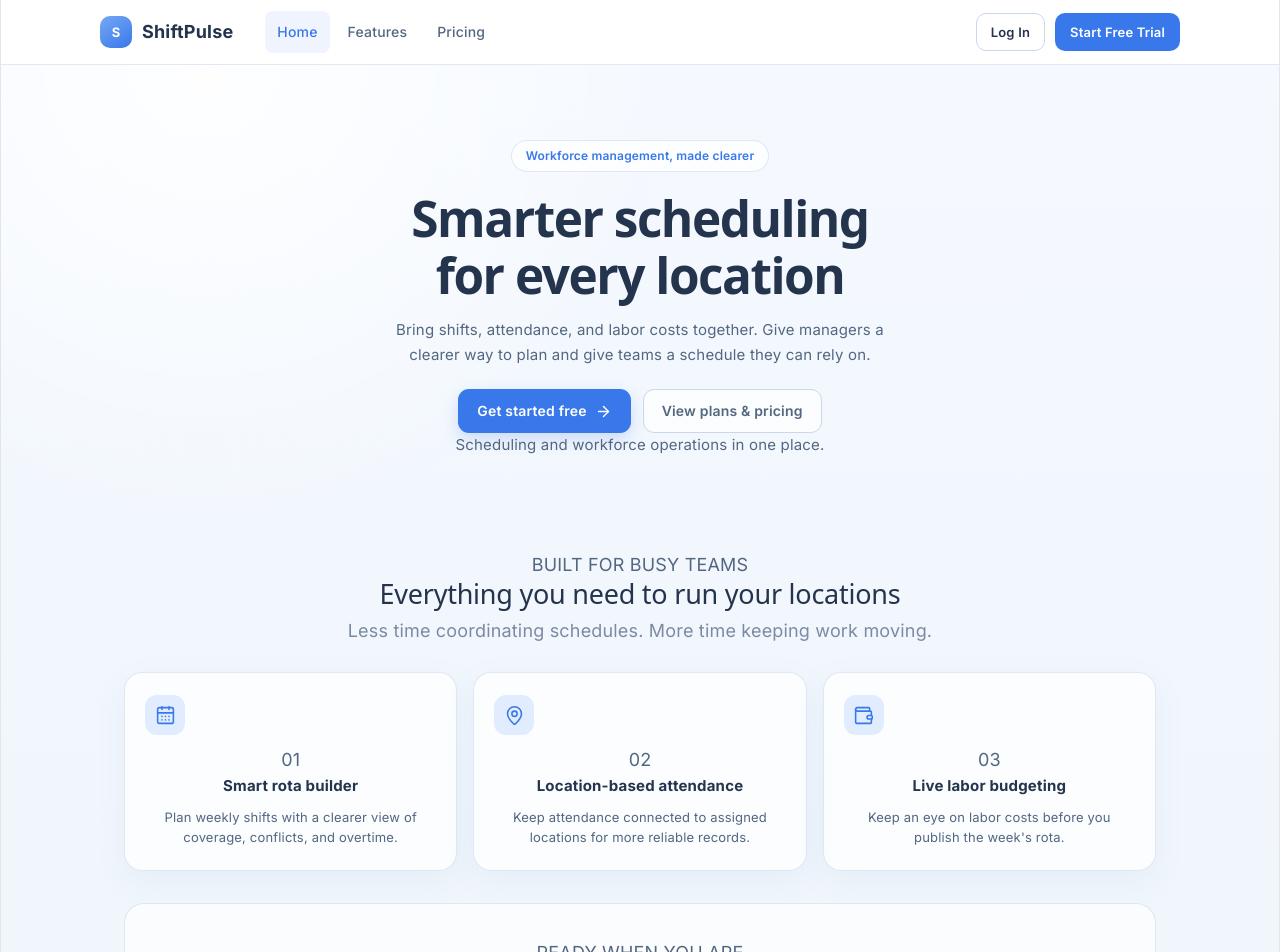
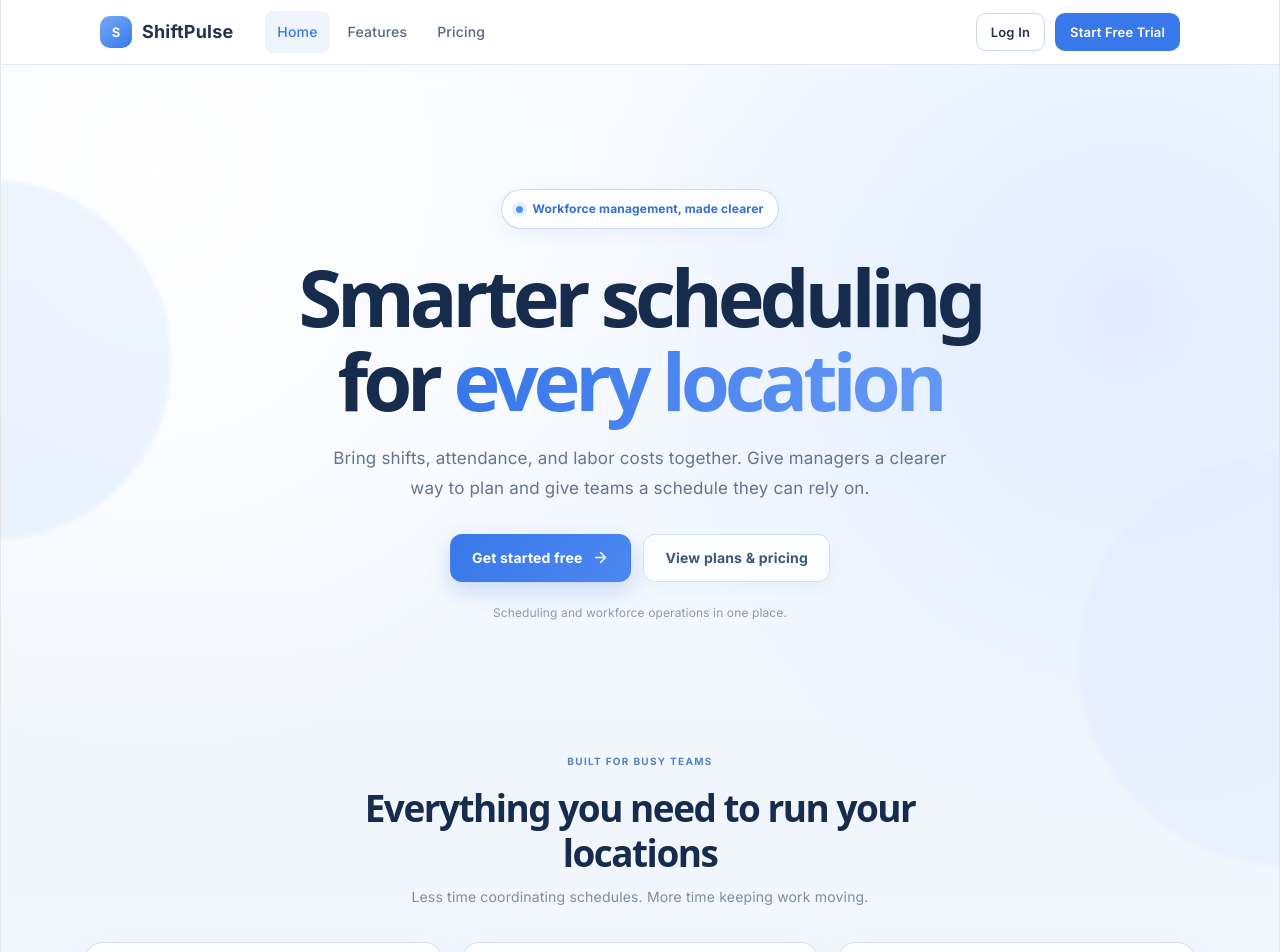
Before and after one commit to talhaimran3/fictional-space-robot, a React app in the folder multi-tenant-saas/frontend/: page / in a window 1280 px wide. Shown: the top 952 px of the page. Built offline with nearby package versions, Linux system fonts and the light colour scheme; the HTML template or start-up script is replaced by a standard one.

Commit message:
Add modern landing page styling and motion

```diff
--- a/multi-tenant-saas/frontend/src/components/LandingPage.css
+++ b/multi-tenant-saas/frontend/src/components/LandingPage.css
@@ -1,52 +1,114 @@
 .sp-landing {
-  --sp-navy: #24344d;
+  --sp-navy: #172b4d;
   --sp-text: #536781;
-  --sp-muted: #7a8ba3;
+  --sp-muted: #7c8da5;
   --sp-blue: #3978ea;
-  --sp-border: rgba(198, 215, 234, 0.55);
-  --sp-glass: rgba(255, 255, 255, 0.72);
-  font-family: Inter, system-ui, sans-serif;
+  --sp-blue-dark: #2864d4;
+  --sp-border: rgba(196, 213, 235, 0.72);
+  --sp-surface: rgba(255, 255, 255, 0.82);
+  position: relative;
+  isolation: isolate;
+  overflow: hidden;
+  width: 100%;
   color: var(--sp-text);
+  font-family: Inter, system-ui, -apple-system, BlinkMacSystemFont, "Segoe UI",
+    sans-serif;
   background:
-    radial-gradient(circle at 16% 0%, rgba(255, 255, 255, 0.9), transparent 30%),
-    linear-gradient(180deg, #f5f9ff 0%, #eef5fb 100%);
+    radial-gradient(ellipse at 12% 8%, rgba(255, 255, 255, 0.98), transparent 34%),
+    radial-gradient(ellipse at 88% 18%, rgba(205, 225, 255, 0.52), transparent 32%),
+    linear-gradient(180deg, #f7faff 0%, #f1f6fd 56%, #f8fbff 100%);
+}
+
+.sp-landing::before,
+.sp-landing::after {
+  position: absolute;
+  z-index: -1;
+  content: "";
+  pointer-events: none;
+  border-radius: 50%;
+  filter: blur(2px);
+}
+
+.sp-landing::before {
+  top: 115px;
+  left: -190px;
+  width: 360px;
+  height: 360px;
+  background: rgba(207, 226, 255, 0.34);
+}
+
+.sp-landing::after {
+  top: 390px;
+  right: -210px;
+  width: 410px;
+  height: 410px;
+  background: rgba(221, 234, 255, 0.42);
 }
 
 .sp-landing-hero {
-  max-width: 780px;
+  position: relative;
+  max-width: 1120px;
   margin: 0 auto;
-  padding: 72px 24px 48px;
+  padding: clamp(76px, 10vw, 124px) 24px clamp(72px, 8vw, 104px);
   text-align: center;
+}
+
+.sp-landing-hero-content {
+  max-width: 850px;
+  margin: 0 auto;
+  animation: sp-landing-rise-in 700ms cubic-bezier(0.2, 0.7, 0.25, 1) both;
 }
 
 .sp-landing-pill {
   display: inline-flex;
-  height: 32px;
+  min-height: 34px;
   align-items: center;
-  padding: 0 14px;
+  justify-content: center;
+  gap: 9px;
+  margin-bottom: 25px;
+  padding: 6px 14px;
+  border: 1px solid rgba(177, 202, 239, 0.7);
   border-radius: 999px;
-  border: 1px solid var(--sp-border);
-  background: rgba(255, 255, 255, 0.75);
-  color: var(--sp-blue);
+  background: rgba(255, 255, 255, 0.78);
+  box-shadow: 0 5px 18px rgba(49, 91, 151, 0.06);
+  color: #356fcf;
   font-size: 12px;
-  font-weight: 600;
-  margin-bottom: 18px;
+  font-weight: 650;
+  letter-spacing: 0.015em;
+}
+
+.sp-landing-pill-dot {
+  width: 7px;
+  height: 7px;
+  flex: 0 0 7px;
+  border-radius: 50%;
+  background: #4d91f5;
+  box-shadow: 0 0 0 4px rgba(77, 145, 245, 0.13);
 }
 
 .sp-landing-hero h1 {
-  margin: 0 0 14px;
+  margin: 0 auto 22px;
   color: var(--sp-navy);
-  font-size: clamp(1.9rem, 4.5vw, 2.75rem);
-  font-weight: 700;
-  letter-spacing: -0.03em;
-  line-height: 1.15;
+  font-size: clamp(2.45rem, 6.2vw, 4.65rem);
+  font-weight: 760;
+  letter-spacing: -0.065em;
+  line-height: 1.06;
 }
 
-.sp-landing-hero p {
-  margin: 0 auto 22px;
-  max-width: 520px;
-  font-size: 15px;
-  line-height: 1.65;
+.sp-landing-heading-accent {
+  color: var(--sp-blue);
+  background: linear-gradient(105deg, #3978ea 8%, #6397f4 92%);
+  -webkit-background-clip: text;
+  background-clip: text;
+  -webkit-text-fill-color: transparent;
+}
+
+.sp-landing-intro {
+  max-width: 625px;
+  margin: 0 auto 30px;
+  color: #63758e;
+  font-size: clamp(15px, 1.5vw, 17px);
+  line-height: 1.75;
 }
 
 .sp-landing-ctas {
@@ -57,106 +119,303 @@
 }
 
 .sp-landing-btn {
-  height: 44px;
-  padding: 0 18px;
-  border-radius: 11px;
   display: inline-flex;
+  min-height: 48px;
   align-items: center;
-  gap: 8px;
+  justify-content: center;
+  gap: 10px;
+  padding: 0 21px;
+  border: 1px solid transparent;
+  border-radius: 12px;
   font-size: 14px;
-  font-weight: 600;
+  font-weight: 650;
   text-decoration: none;
-  border: 1px solid transparent;
+  transition:
+    transform 200ms ease,
+    box-shadow 200ms ease,
+    background-color 200ms ease,
+    border-color 200ms ease,
+    color 200ms ease;
+}
+
+.sp-landing-btn:focus-visible {
+  outline: 3px solid rgba(57, 120, 234, 0.3);
+  outline-offset: 3px;
 }
 
 .sp-landing-btn--primary {
-  background: var(--sp-blue);
   color: #fff;
-  box-shadow: 0 6px 16px rgba(57, 120, 234, 0.22);
+  background: linear-gradient(115deg, #3978ea, #4b87f0);
+  box-shadow: 0 9px 22px rgba(57, 120, 234, 0.23);
+}
+
+.sp-landing-btn--primary:hover {
+  transform: translateY(-2px);
+  background: linear-gradient(115deg, #2f6fdf, #3978ea);
+  box-shadow: 0 13px 26px rgba(57, 120, 234, 0.29);
+}
+
+.sp-landing-btn--primary svg {
+  transition: transform 200ms ease;
+}
+
+.sp-landing-btn--primary:hover svg {
+  transform: translateX(3px);
 }
 
 .sp-landing-btn--outline {
-  background: rgba(255, 255, 255, 0.7);
-  border-color: #cad8ea;
-  color: var(--sp-text);
+  border-color: #d3dfef;
+  color: #405672;
+  background: rgba(255, 255, 255, 0.76);
+  box-shadow: 0 5px 16px rgba(49, 91, 151, 0.045);
+}
+
+.sp-landing-btn--outline:hover {
+  transform: translateY(-2px);
+  border-color: #a9c5ef;
+  color: var(--sp-blue-dark);
+  background: #fff;
+}
+
+.sp-landing-note {
+  margin: 18px 0 0;
+  color: #8a9ab0;
+  font-size: 12px;
+  letter-spacing: 0.01em;
 }
 
 .sp-landing-features {
-  max-width: 1080px;
+  max-width: 1160px;
   margin: 0 auto;
-  padding: 24px 24px 72px;
+  padding: 18px 24px clamp(70px, 9vw, 112px);
 }
 
 .sp-landing-section-head {
+  max-width: 650px;
+  margin: 0 auto 34px;
   text-align: center;
-  margin-bottom: 28px;
+  animation: sp-landing-rise-in 700ms 100ms cubic-bezier(0.2, 0.7, 0.25, 1) both;
+}
+
+.sp-landing-kicker {
+  display: inline-block;
+  margin-bottom: 12px;
+  color: #5482c5;
+  font-size: 10px;
+  font-weight: 750;
+  letter-spacing: 0.13em;
 }
 
 .sp-landing-section-head h2 {
-  margin: 0 0 8px;
+  margin: 0 0 10px;
   color: var(--sp-navy);
-  font-size: 1.5rem;
+  font-size: clamp(1.55rem, 3vw, 2.05rem);
+  font-weight: 720;
+  letter-spacing: -0.04em;
+  line-height: 1.2;
 }
 
 .sp-landing-section-head p {
   margin: 0;
   color: var(--sp-muted);
+  font-size: 14px;
+  line-height: 1.65;
 }
 
 .sp-landing-grid {
   display: grid;
   grid-template-columns: repeat(3, minmax(0, 1fr));
-  gap: 16px;
-  margin-bottom: 32px;
+  gap: 18px;
+  margin-bottom: 30px;
 }
 
 .sp-landing-card {
-  padding: 22px 20px;
-  border-radius: 18px;
+  position: relative;
+  min-height: 205px;
+  padding: 26px 24px;
+  overflow: hidden;
   border: 1px solid var(--sp-border);
-  background: var(--sp-glass);
-  box-shadow: 0 10px 32px rgba(80, 132, 191, 0.07);
+  border-radius: 19px;
+  background: var(--sp-surface);
+  box-shadow: 0 12px 34px rgba(57, 91, 137, 0.055);
+  backdrop-filter: blur(12px);
+  animation: sp-landing-rise-in 650ms cubic-bezier(0.2, 0.7, 0.25, 1) both;
+  transition:
+    transform 220ms ease,
+    border-color 220ms ease,
+    box-shadow 220ms ease;
+}
+
+.sp-landing-card:nth-child(1) {
+  animation-delay: 160ms;
+}
+
+.sp-landing-card:nth-child(2) {
+  animation-delay: 240ms;
+}
+
+.sp-landing-card:nth-child(3) {
+  animation-delay: 320ms;
+}
+
+.sp-landing-card:hover {
+  transform: translateY(-5px);
+  border-color: rgba(143, 180, 235, 0.85);
+  box-shadow: 0 18px 40px rgba(57, 91, 137, 0.11);
 }
 
 .sp-landing-icon {
-  width: 40px;
-  height: 40px;
-  border-radius: 12px;
   display: grid;
+  width: 44px;
+  height: 44px;
+  margin-bottom: 22px;
   place-items: center;
-  background: #e1edff;
+  border: 1px solid rgba(179, 207, 248, 0.65);
+  border-radius: 14px;
   color: var(--sp-blue);
-  margin-bottom: 12px;
+  background: linear-gradient(145deg, #edf4ff, #e2edff);
+}
+
+.sp-landing-card-number {
+  position: absolute;
+  top: 27px;
+  right: 25px;
+  color: #a8b9d0;
+  font-size: 11px;
+  font-weight: 700;
+  letter-spacing: 0.08em;
 }
 
 .sp-landing-card h3 {
-  margin: 0 0 8px;
+  margin: 0 0 9px;
   color: var(--sp-navy);
-  font-size: 15px;
+  font-size: 16px;
+  font-weight: 700;
+  letter-spacing: -0.015em;
 }
 
 .sp-landing-card p {
+  max-width: 310px;
   margin: 0;
+  color: #71829a;
   font-size: 13px;
-  line-height: 1.55;
+  line-height: 1.7;
 }
 
 .sp-landing-cta-band {
-  text-align: center;
-  padding: 36px 24px;
-  border-radius: 20px;
-  border: 1px solid var(--sp-border);
-  background: rgba(255, 255, 255, 0.7);
+  display: flex;
+  align-items: center;
+  justify-content: space-between;
+  gap: 24px;
+  padding: 30px 34px;
+  border: 1px solid rgba(185, 209, 241, 0.8);
+  border-radius: 21px;
+  background:
+    radial-gradient(circle at 90% 0%, rgba(255, 255, 255, 0.8), transparent 38%),
+    linear-gradient(115deg, rgba(231, 241, 255, 0.96), rgba(246, 250, 255, 0.96));
+  box-shadow: 0 12px 32px rgba(57, 91, 137, 0.055);
+  animation: sp-landing-rise-in 700ms 300ms cubic-bezier(0.2, 0.7, 0.25, 1) both;
+}
+
+.sp-landing-cta-copy .sp-landing-kicker {
+  margin-bottom: 8px;
 }
 
 .sp-landing-cta-band h2 {
-  margin: 0 0 16px;
+  margin: 0;
   color: var(--sp-navy);
-  font-size: 1.25rem;
+  font-size: clamp(1.15rem, 2.5vw, 1.5rem);
+  font-weight: 720;
+  letter-spacing: -0.035em;
+}
+
+@keyframes sp-landing-rise-in {
+  from {
+    opacity: 0;
+    transform: translateY(16px);
+  }
+
+  to {
+    opacity: 1;
+    transform: translateY(0);
+  }
 }
 
 @media (max-width: 800px) {
   .sp-landing-grid {
     grid-template-columns: 1fr;
+    max-width: 560px;
+    margin-right: auto;
+    margin-left: auto;
+  }
+
+  .sp-landing-card {
+    min-height: 0;
+  }
+
+  .sp-landing-card p {
+    max-width: none;
+  }
+
+  .sp-landing-cta-band {
+    max-width: 560px;
+    flex-direction: column;
+    align-items: flex-start;
+    margin: 0 auto;
   }
 }
+
+@media (max-width: 520px) {
+  .sp-landing-hero {
+    padding: 68px 20px 64px;
+  }
+
+  .sp-landing-pill {
+    margin-bottom: 21px;
+    font-size: 11px;
+  }
+
+  .sp-landing-hero h1 {
+    font-size: clamp(2.25rem, 11vw, 3.1rem);
+    letter-spacing: -0.06em;
+  }
+
+  .sp-landing-intro {
+    font-size: 14px;
+  }
+
+  .sp-landing-ctas {
+    flex-direction: column;
+    align-items: stretch;
+    max-width: 330px;
+    margin: 0 auto;
+  }
+
+  .sp-landing-btn {
+    width: 100%;
+  }
+
+  .sp-landing-features {
+    padding-right: 20px;
+    padding-left: 20px;
+  }
+
+  .sp-landing-card {
+    padding: 23px 21px;
+  }
+
+  .sp-landing-cta-band {
+    padding: 25px 22px;
+  }
+}
+
+@media (prefers-reduced-motion: reduce) {
+  .sp-landing *,
+  .sp-landing *::before,
+  .sp-landing *::after {
+    scroll-behavior: auto !important;
+    animation-duration: 0.01ms !important;
+    animation-iteration-count: 1 !important;
+    transition-duration: 0.01ms !important;
+  }
+}
```
